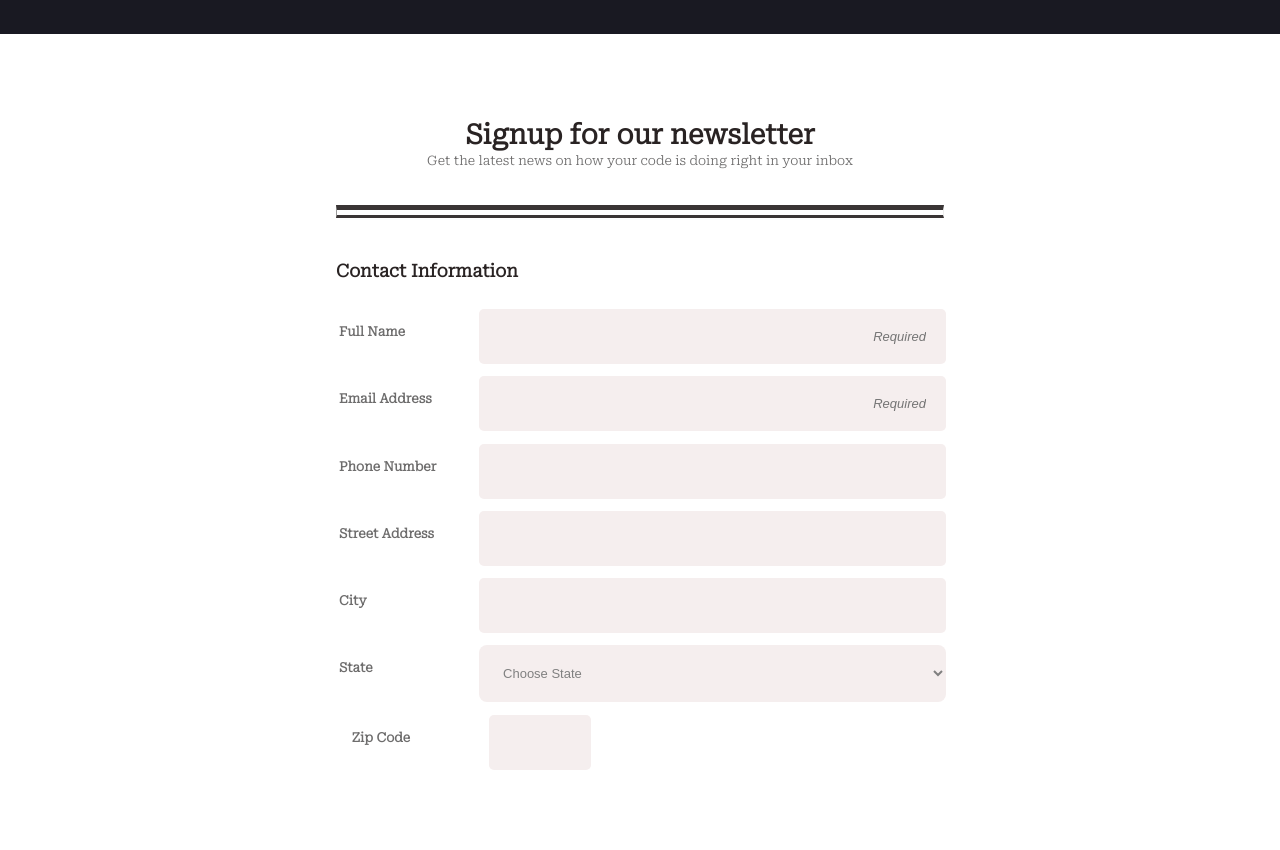
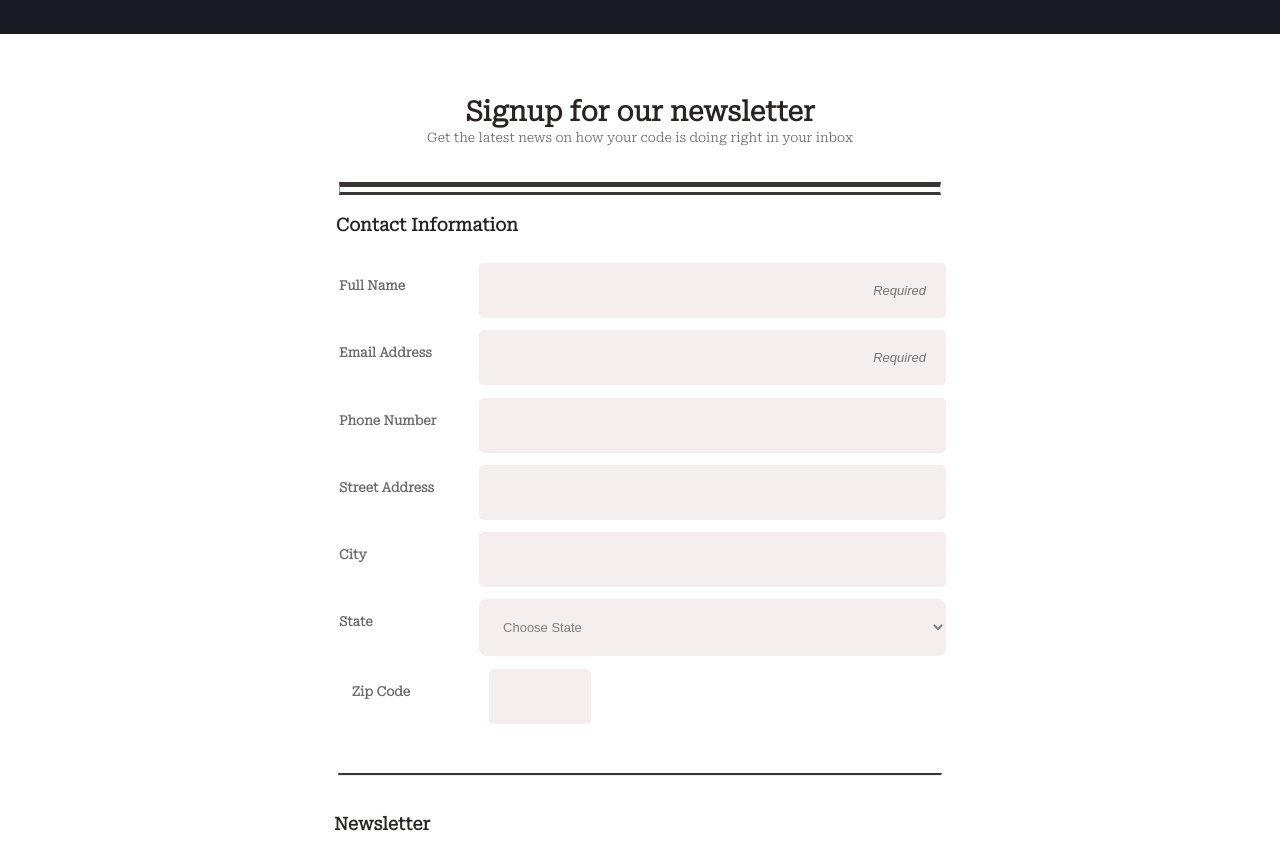
Before and after one commit to TeamAbella060420/p3-online-registration-form, a plain HTML site: page index.html in a window 1280 px wide. Shown: the part 77-927 px from the top of the page. Drawn offline with Linux system fonts and the light colour scheme; a web font is replaced by a local one.

Commit message:
Update style.css

```diff
--- a/css/style.css
+++ b/css/style.css
@@ -227,7 +227,7 @@ input[type=text]:focus {
     #zipcode {
         width: 24%;
         margin-left: 20%;
-        margin-bottom: 18%;
+        margin-bottom: 5%;
         margin-top: 0%;
     }
     .top-form input {
@@ -256,7 +256,7 @@ input[type=text]:focus {
         margin-left: 0%;
     }
     h2 {
-        padding: 35px 0px 10px 0px;
+        padding: 12px 0px 10px 0px;
     }
     button {
         width: 103%;
@@ -293,11 +293,11 @@ input[type=text]:focus {
     }
     .bottom {
         border-top: 2px solid #3a3535;
-        width: 96%;
+        width: 94%;
     }
     .before {
         height: auto;
-        width: 94%;
+        width: 93%;
         border-top: 5px solid #3a3535;
         border-bottom: 3px solid #3a3535;
         padding: 2.5px;
```
